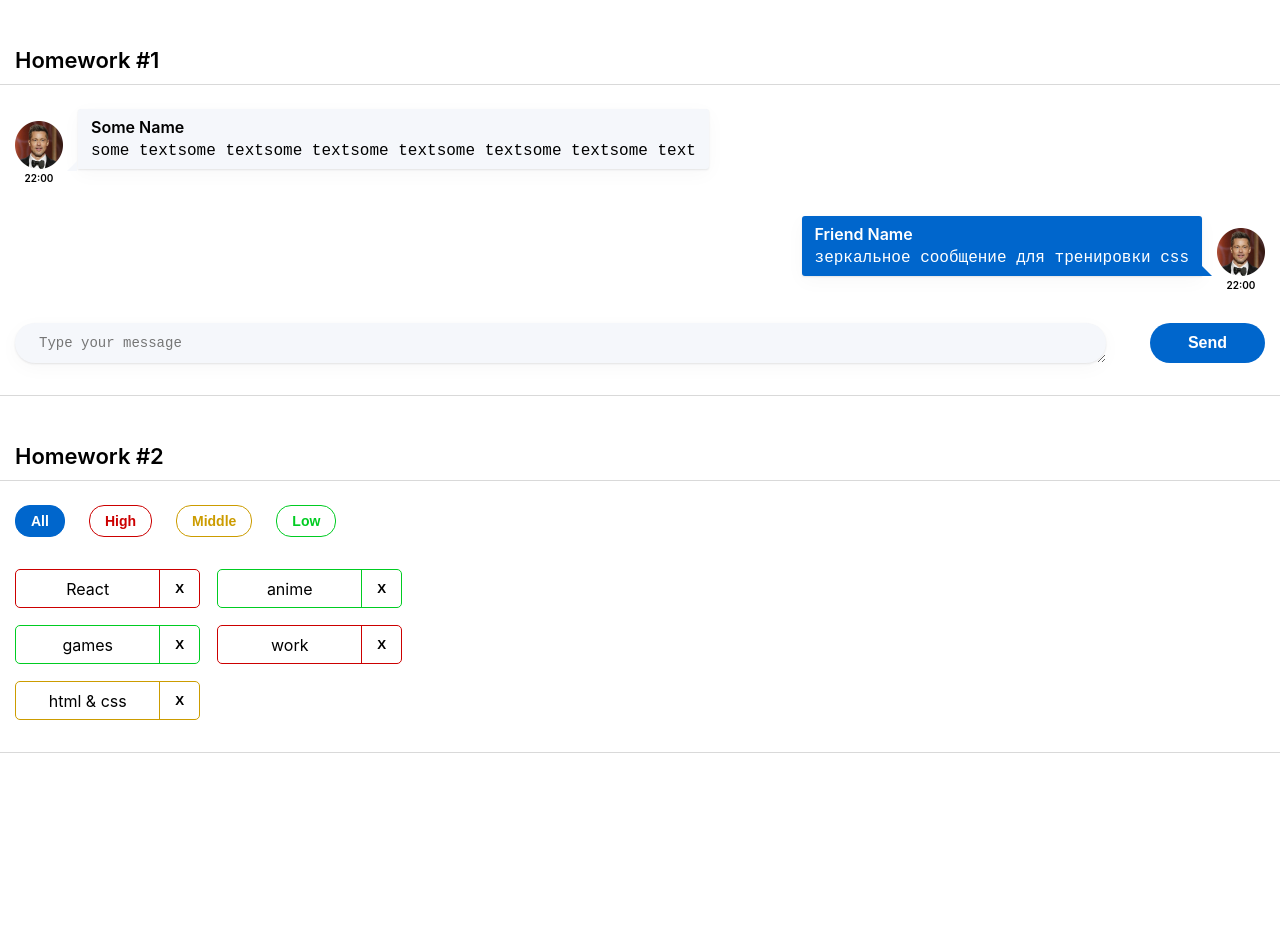
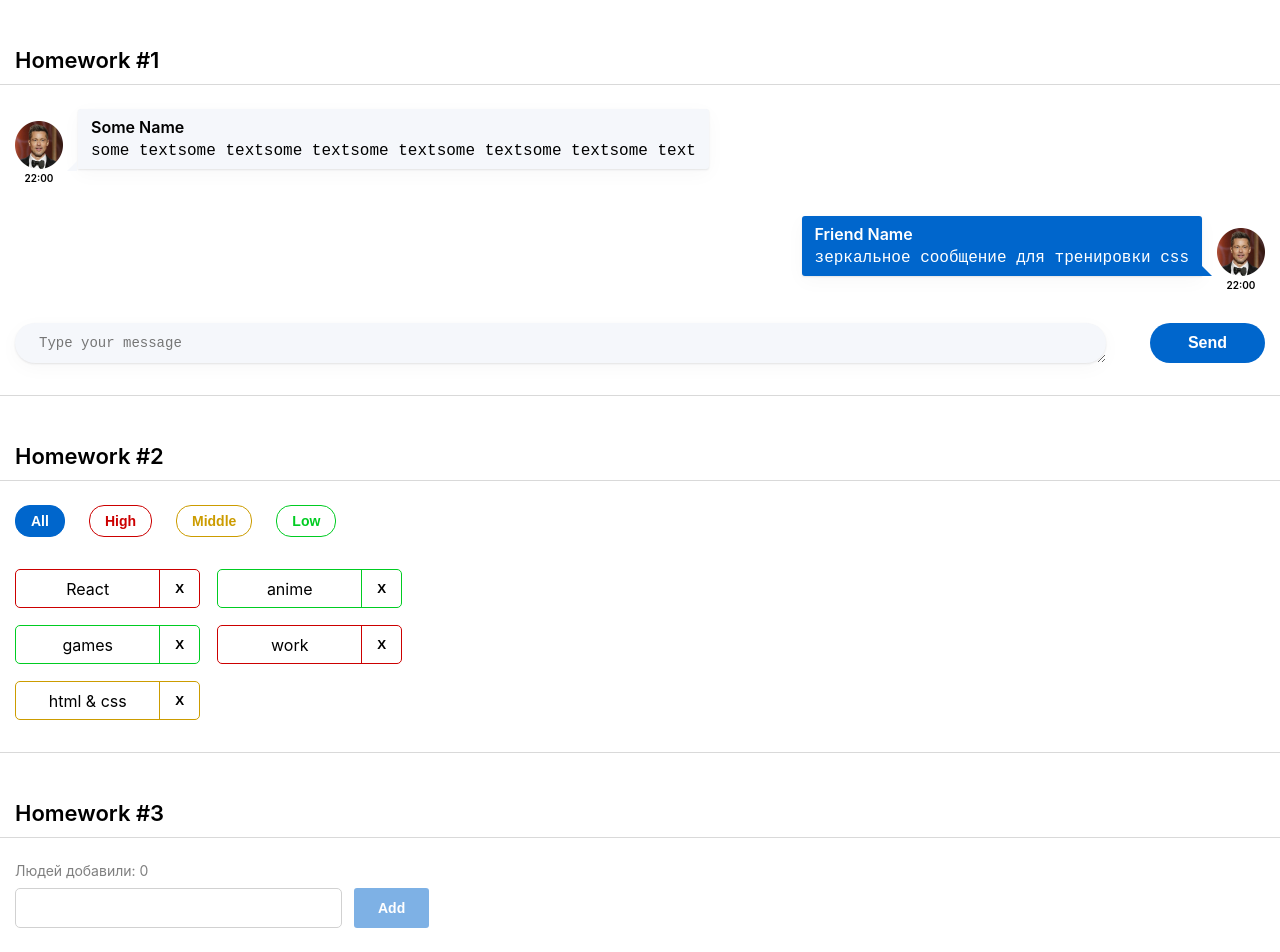
Before and after one commit to IgorKudlo/hws2, a React (Create React App) app: page / in a window 1280 px wide. Shown: the top 952 px of the page. Before the commit the page ends 800 px from the top, so only its background shows below. Built offline with nearby package versions, Linux system fonts and the light colour scheme.

Commit message:
feat: hw3

```diff
--- a/src/s1-main/App.tsx
+++ b/src/s1-main/App.tsx
@@ -2,6 +2,7 @@ import React from 'react'
 import s from './App.module.css'
 import HW1 from '../s2-homeworks/hw01/HW1'
 import HW2 from '../s2-homeworks/hw02/HW2';
+import HW3 from '../s2-homeworks/hw03/HW3';
 
 function App() {
     return (
@@ -9,7 +10,7 @@ function App() {
             <HW1/>
             {/*раскомментировать по ходу выполнения*/}
             <HW2/>
-            {/*<HW3/>*/}
+            <HW3/>
             {/*<HW4/>*/}
 
             {/*при выполнении дз 5 и более - закомментировать здесь дз 1-4, так как они есть внутри дз 5*/}
--- a/src/s2-homeworks/hw03/Greeting.module.css
+++ b/src/s2-homeworks/hw03/Greeting.module.css
@@ -2,21 +2,47 @@
 }
 
 .inputAndButtonContainer {
+    display: flex;
 }
 
 .error {
+    margin-top: 7px;
+    color: #CC0000;
+    font-weight: 400;
+    font-size: 14px;
+    line-height: 17px;
 }
 
 .input {
+    width: 327px;
+    margin-right: 12px;
+    padding: 8px 12px;
+    height: 100%;
+    border: 1px solid #D1D1D1;
+    border-radius: 5px;
 }
 
 .input:focus {
 }
 
 .errorInput {
+    margin-right: 12px;
+    border: 1px solid #CC0000;
+    border-radius: 5px;
 }
 
 .button {
+    padding: 8px 24px;
+    background: #0066CC;
+    opacity: 0.5;
+    border-radius: 3px;
+    font-weight: 600;
+    font-size: 14px;
+    line-height: 20px;
+    color: #FFFFFF;
+    text-transform: capitalize;
+    border: none;
+    cursor: pointer;
 }
 
 .button:focus {
@@ -29,7 +55,17 @@
 }
 
 .text {
+    margin-bottom: 9px;
+    font-weight: 400;
+    font-size: 14px;
+    line-height: 17px;
+    color: rgba(0, 0, 0, 0.5);
 }
 
 .greeting {
+    margin-top: 10px;
+    font-weight: 500;
+    font-size: 14px;
+    line-height: 17px;
+    color: #000000;
 }
--- a/src/s2-homeworks/hw03/Greeting.tsx
+++ b/src/s2-homeworks/hw03/Greeting.tsx
@@ -1,15 +1,15 @@
-import React, {ChangeEvent, KeyboardEvent} from 'react'
+import React, {ChangeEvent, FocusEventHandler, KeyboardEventHandler, MouseEventHandler} from 'react'
 import s from './Greeting.module.css'
 
 type GreetingPropsType = {
-    name: any // need to fix any
-    setNameCallback: any // need to fix any
-    addUser: any // need to fix any
-    onBlur: any // need to fix any
-    onEnter: any // need to fix any
-    error: any // need to fix any
-    totalUsers: any // need to fix any
-    lastUserName?: any // need to fix any
+    name: string
+    setNameCallback: (e: ChangeEvent<HTMLInputElement>)=> void
+    addUser:  MouseEventHandler<HTMLButtonElement>
+    onBlur: FocusEventHandler<HTMLInputElement>
+    onEnter: KeyboardEventHandler<HTMLInputElement>
+    error: string
+    totalUsers: number
+    lastUserName?: string
 }
 
 // презентационная компонента (для верстальщика)
@@ -25,7 +25,7 @@ const Greeting: React.FC<GreetingPropsType> = (
         lastUserName,
     } // деструктуризация пропсов
 ) => {
-    const inputClass = s.errorInput // need to fix with (?:)
+    const inputClass = error ? s.errorInput : s.input
 
     return (
         <div id={'hw3-form'} className={s.greetingForm}>
--- a/src/s2-homeworks/hw03/GreetingContainer.tsx
+++ b/src/s2-homeworks/hw03/GreetingContainer.tsx
@@ -1,36 +1,44 @@
-import React, { ChangeEvent, KeyboardEvent, useState } from 'react'
+import React, {ChangeEvent, Dispatch, KeyboardEvent, SetStateAction, useState} from 'react'
 import Greeting from './Greeting'
 import { UserType } from './HW3'
 
 type GreetingContainerPropsType = {
-    users: any // need to fix any
-    addUserCallback: any // need to fix any
+    users: UserType[]
+    addUserCallback: (name: string) => void
 }
 
-export const pureAddUser = (name: any, setError: any, setName: any, addUserCallback: any) => {
+export const pureAddUser = (name: string, setError: Dispatch<SetStateAction<string>>, setName:  Dispatch<SetStateAction<string>>, addUserCallback: (name: string) => void) => {
     // если имя пустое - показать ошибку, иначе - добавить юзера и очистить инпут
+    if (!name.trim()) {
+        setError('Ошибка! Введите имя!')
+    } else {
+        setName(name);
+        addUserCallback(name);
+    }
 }
 
-export const pureOnBlur = (name: any, setError: any) => { // если имя пустое - показать ошибку
+export const pureOnBlur = (name: string, setError: Dispatch<SetStateAction<string>>) => { // если имя пустое - показать ошибку
+    if (!name.trim()) {
+        setError('Ошибка! Введите имя!')
+    }
 }
 
 export const pureOnEnter = (e: any, addUser: any) => { // если нажата кнопка Enter - добавить
+    if (e.currentTarget.key === 'Enter') {
+        addUser();
+    }
 }
 
-// более простой и понятный для новичков
-// function GreetingContainer(props: GreetingPropsType) {
-
-// более современный и удобный для про :)
 const GreetingContainer: React.FC<GreetingContainerPropsType> = ({
     users,
     addUserCallback,
 }) => {
     // деструктуризация пропсов
-    const [name, setName] = useState<any>('') // need to fix any
-    const [error, setError] = useState<any>('') // need to fix any
+    const [name, setName] = useState<string>('')
+    const [error, setError] = useState<string>('')
 
-    const setNameCallback = (e: any) => { // need to fix any
-        setName('some name') // need to fix
+    const setNameCallback = (e: ChangeEvent<HTMLInputElement>) => {
+        setName(e.currentTarget.value)
 
         error && setError('')
     }
@@ -46,8 +54,8 @@ const GreetingContainer: React.FC<GreetingContainerPropsType> = ({
         pureOnEnter(e, addUser)
     }
 
-    const totalUsers = 0 // need to fix
-    const lastUserName = 'some name' // need to fix
+    const totalUsers = users.length
+    const lastUserName = users[users.length - 1]?.name
 
     return (
         <Greeting
--- a/src/s2-homeworks/hw03/HW3.tsx
+++ b/src/s2-homeworks/hw03/HW3.tsx
@@ -1,4 +1,4 @@
-import React, { useState } from 'react'
+import React, {Dispatch, SetStateAction, useState} from 'react'
 import { v1 } from 'uuid'
 import s2 from '../../s1-main/App.module.css'
 import GreetingContainer from './GreetingContainer'
@@ -19,20 +19,22 @@ import GreetingContainer from './GreetingContainer'
 
 // types
 export type UserType = {
-    _id: any // need to fix any
-    name: any // need to fix any
+    _id: string
+    name: string
 }
 
-export const pureAddUserCallback = (name: any, setUsers: any, users: any) => { // need to fix any
-    const user = { // need to fix
+export const pureAddUserCallback = (name: string, setUsers:  Dispatch<SetStateAction<UserType[]>>, users: UserType[]) => {
+    const user = {
+        _id: v1(),
+        name
     }
     setUsers([...users, user])
 }
 
 const HW3 = () => {
-    const [users, setUsers] = useState<any>([]) // need to fix any
+    const [users, setUsers] = useState<UserType[]>([])
 
-    const addUserCallback = (name: any) => { // need to fix any
+    const addUserCallback = (name: string) => {
         pureAddUserCallback(name, setUsers, users)
     }
 
```
Also changed, not shown: 1 other file (tests, documents, lock files or other folders).
